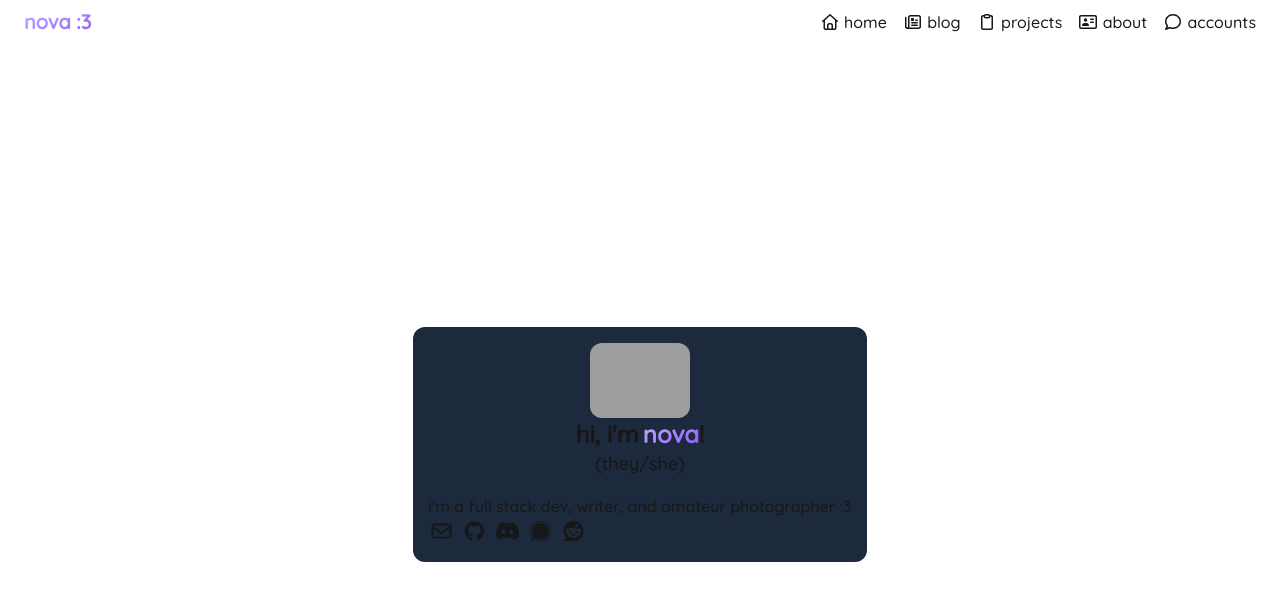
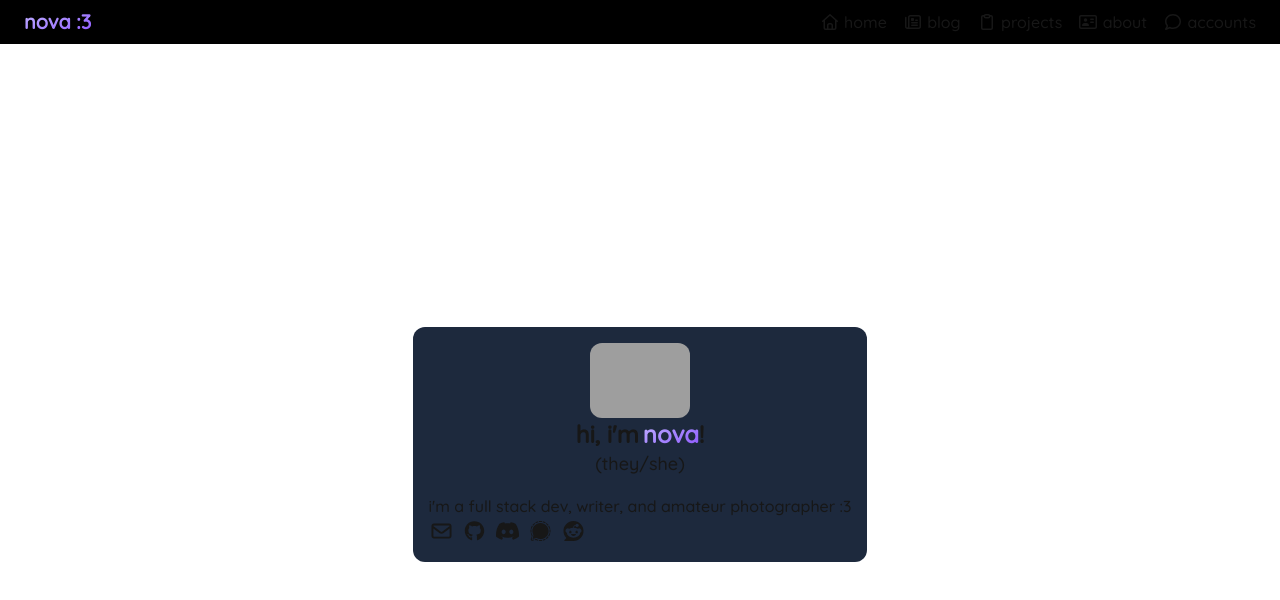
Before and after one commit to aelithron/novatea, a Next.js app: page / in a window 1280 px wide. Shown: the top 600 px of the page. Built offline with nearby package versions, Linux system fonts and the light colour scheme; grey boxes are pictures that could not be loaded.

Commit message:
header improvements :spinny-cat:

```diff
--- a/app/ui.module.tsx
+++ b/app/ui.module.tsx
@@ -4,7 +4,7 @@ import { faHome, faNewspaper, faClipboard, faComment, faAddressCard } from "@for
 
 export function Header() {
   return (
-    <div className="flex flex-col md:flex-row items-center md:justify-between gap-2 p-2 md:px-6">
+    <header className="sticky top-0 z-50 flex flex-col md:flex-row items-center md:justify-between gap-2 p-2 md:px-6 bg-black">
       <Link href={"/"} className="text-xl font-semibold bg-linear-to-br from-violet-300 to-violet-500 text-transparent bg-clip-text">nova :3</Link>
       <div className="flex flex-col md:flex-row gap-4 justify-between">
         <div className="flex gap-4 justify-center md:justify-start">
@@ -17,6 +17,6 @@ export function Header() {
           <Link href={"/accounts"} className={`hover:text-sky-500`}><FontAwesomeIcon icon={faComment} /> accounts</Link>
         </div>
       </div>
-    </div>
+    </header>
   );
 }
```
